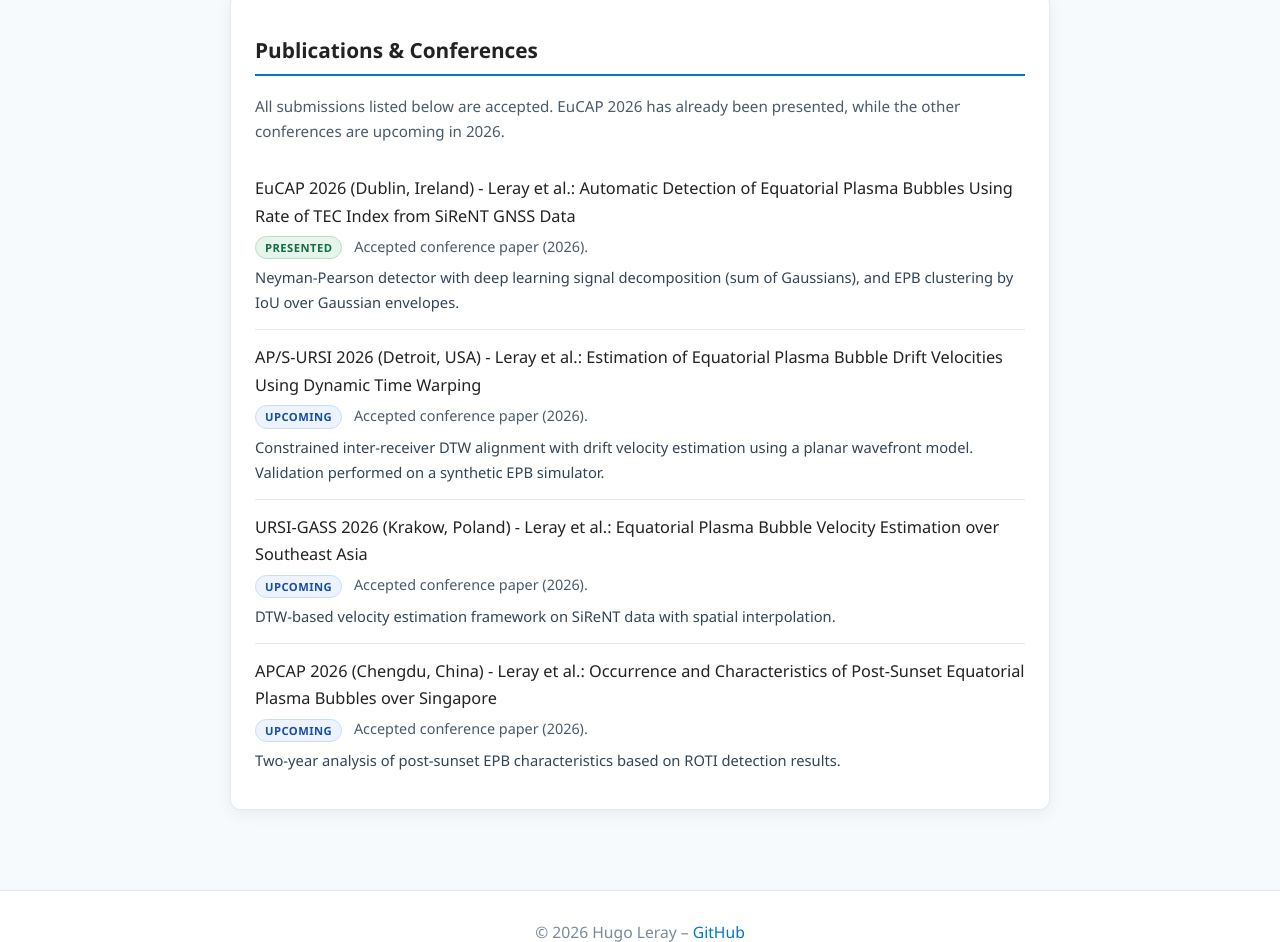
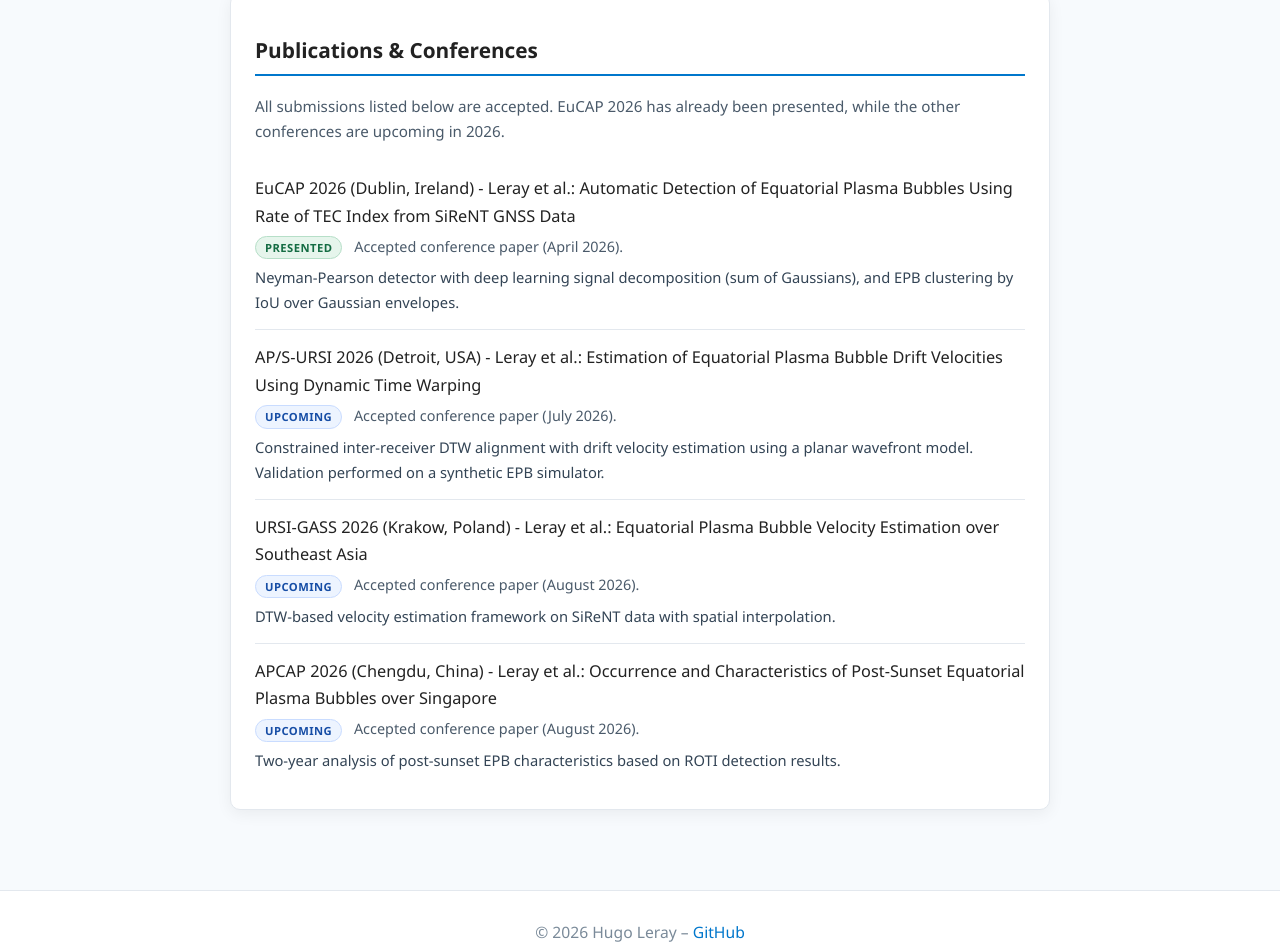
Before and after one commit to Hazrodd/hazrodd.github.io, a plain HTML site: page publications.html in a window 1280 px wide. Shown: the part 473-1415 px from the top of the page. Drawn offline with Linux system fonts and the light colour scheme.

Commit message:
Update conference months on publications page

```diff
--- a/publications.html
+++ b/publications.html
@@ -23,22 +23,22 @@
       <ul class="pub-list">
         <li class="pub-item">
           <div class="pub-title">EuCAP 2026 (Dublin, Ireland) - Leray et al.: Automatic Detection of Equatorial Plasma Bubbles Using Rate of TEC Index from SiReNT GNSS Data</div>
-          <div class="pub-meta"><span class="pub-status pub-status--done">Presented</span> Accepted conference paper (2026).</div>
+          <div class="pub-meta"><span class="pub-status pub-status--done">Presented</span> Accepted conference paper (April 2026).</div>
           <div class="pub-summary">Neyman-Pearson detector with deep learning signal decomposition (sum of Gaussians), and EPB clustering by IoU over Gaussian envelopes.</div>
         </li>
         <li class="pub-item">
           <div class="pub-title">AP/S-URSI 2026 (Detroit, USA) - Leray et al.: Estimation of Equatorial Plasma Bubble Drift Velocities Using Dynamic Time Warping</div>
-          <div class="pub-meta"><span class="pub-status pub-status--upcoming">Upcoming</span> Accepted conference paper (2026).</div>
+          <div class="pub-meta"><span class="pub-status pub-status--upcoming">Upcoming</span> Accepted conference paper (July 2026).</div>
           <div class="pub-summary">Constrained inter-receiver DTW alignment with drift velocity estimation using a planar wavefront model. Validation performed on a synthetic EPB simulator.</div>
         </li>
         <li class="pub-item">
           <div class="pub-title">URSI-GASS 2026 (Krakow, Poland) - Leray et al.: Equatorial Plasma Bubble Velocity Estimation over Southeast Asia</div>
-          <div class="pub-meta"><span class="pub-status pub-status--upcoming">Upcoming</span> Accepted conference paper (2026).</div>
+          <div class="pub-meta"><span class="pub-status pub-status--upcoming">Upcoming</span> Accepted conference paper (August 2026).</div>
           <div class="pub-summary">DTW-based velocity estimation framework on SiReNT data with spatial interpolation.</div>
         </li>
         <li class="pub-item">
           <div class="pub-title">APCAP 2026 (Chengdu, China) - Leray et al.: Occurrence and Characteristics of Post-Sunset Equatorial Plasma Bubbles over Singapore</div>
-          <div class="pub-meta"><span class="pub-status pub-status--upcoming">Upcoming</span> Accepted conference paper (2026).</div>
+          <div class="pub-meta"><span class="pub-status pub-status--upcoming">Upcoming</span> Accepted conference paper (August 2026).</div>
           <div class="pub-summary">Two-year analysis of post-sunset EPB characteristics based on ROTI detection results.</div>
         </li>
       </ul>
```
